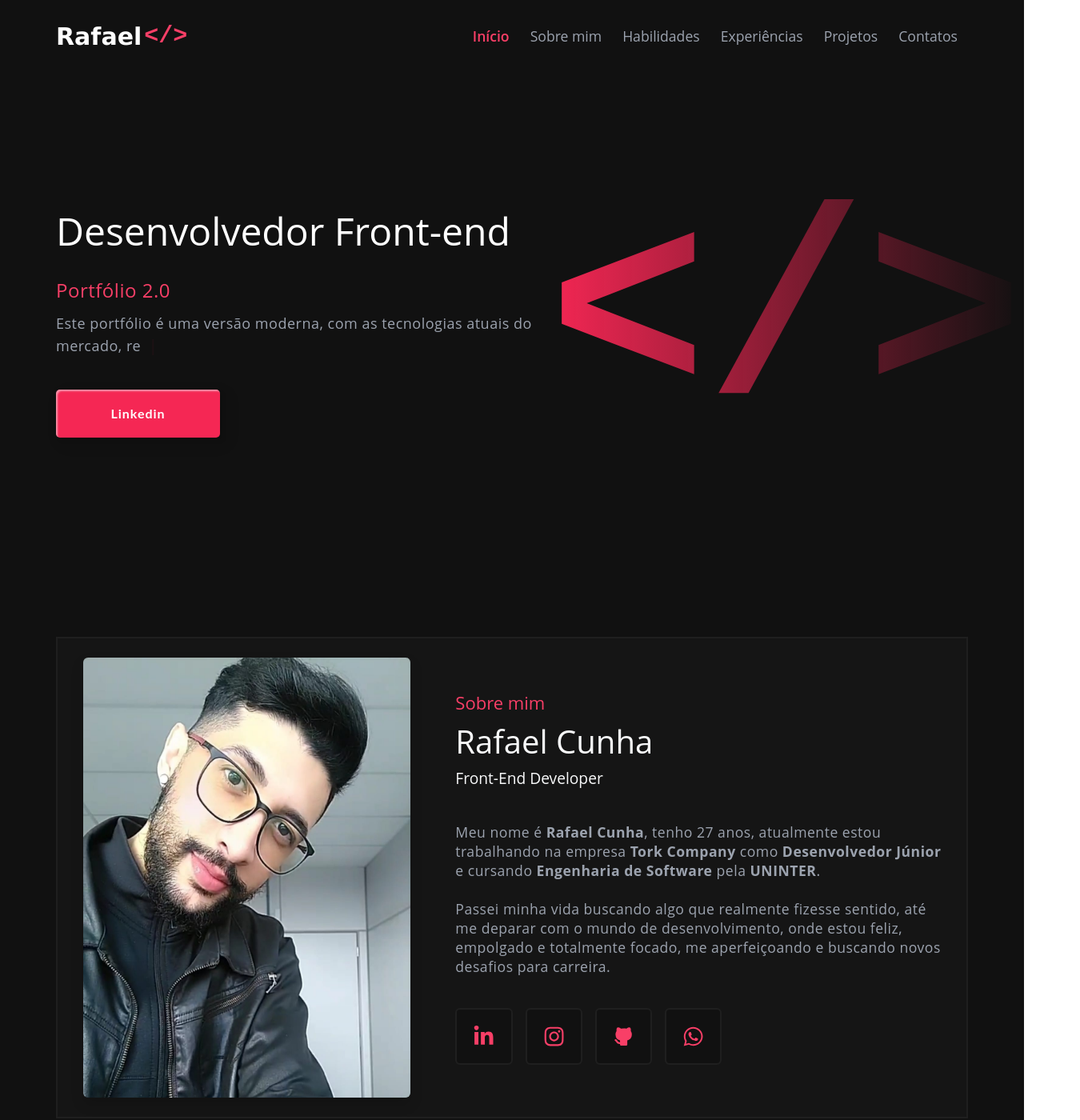
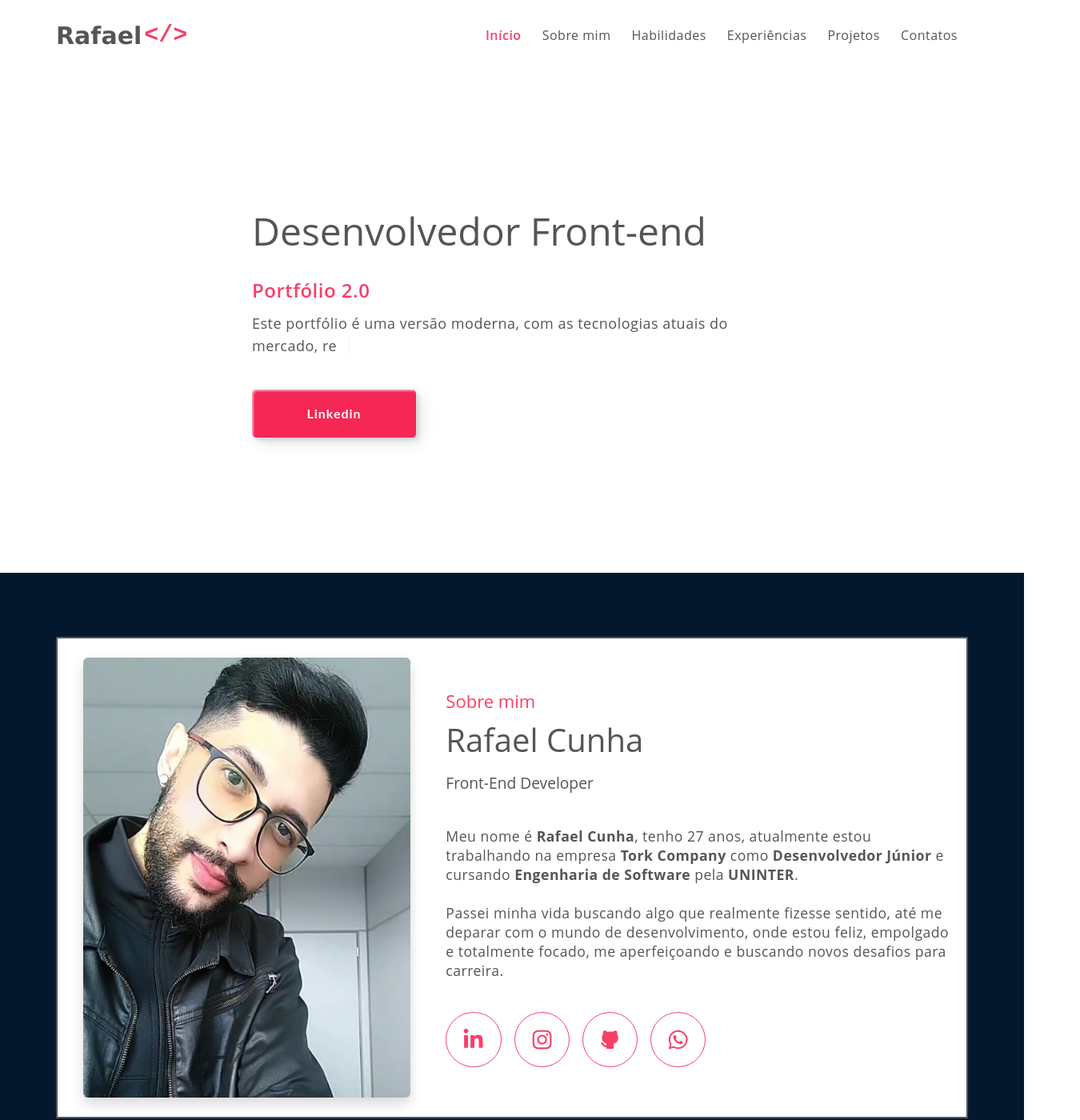
Before and after one commit to dev-rafaelcunha/Portfolio-v2, a React (Create React App) app: page / in a window 1280 px wide. Shown: the top 1400 px of the page at 80% size, 1350 px wide, since content can reach past the window. Built offline with nearby package versions, Linux system fonts and the light colour scheme.

Commit message:
Alterado cores em geral do projeto.

```diff
--- a/src/components/common/CustomButton02.jsx
+++ b/src/components/common/CustomButton02.jsx
@@ -44,6 +44,7 @@ const Button = styled.a`
     &:hover {
         background: transparent;
         box-shadow: none;
+        color: #555;
     }
 
     &:before,
--- a/src/components/layout/Header.jsx
+++ b/src/components/layout/Header.jsx
@@ -5,13 +5,14 @@ import { GridLayout } from "../../global/GridLayout";
 const Heading = styled.header`
 
     height: 10vh;
-    background-color: #111;
+    background-color: #fff;
+    z-index: 101;
 `;
 
 const Name = styled.span`
 
     text-decoration: none;
-    color: #fff;
+    color: #555;
     font-size: 30px;
     font-weight: bold;
     font-family:"Lucida Sans", "Lucida Sans Regular", "Lucida Grande", "Lucida Sans Unicode", Geneva, Verdana, sans-serif;
--- a/src/components/layout/Nav.jsx
+++ b/src/components/layout/Nav.jsx
@@ -3,23 +3,13 @@ import { useState } from 'react';
 
 const LinkNav = styled.a`
 
-    color: #9ca3af;
-    font-size: 1.1rem;
+    color: #555;
+    font-size: 1rem;
     margin: 0 5px;
-
-    &::after {
-        content: "";
-        width: 100%;
-        height: 1px;
-        display: block;
-        background-image: linear-gradient(to right, #966cf900, #f52754, #f52754);
-        transform-origin: right;
-        transform: scaleX(0);
-        transition: transform 0.5s;
-    }
+    letter-spacing: .5px;
 
     &:hover {
-        color: #fff !important;
+        color: #f83f67 !important;
     }
 
     &:hover::after {
@@ -30,6 +20,7 @@ const LinkNav = styled.a`
     &.active {
         color: #f83f67 !important;
         font-weight: 600;
+        pointer-events: none;
     }
 `;
 
--- a/src/components/pages/About.jsx
+++ b/src/components/pages/About.jsx
@@ -8,13 +8,13 @@ const Section = styled.section`
 
     height: auto;
     padding: 5rem;
-    background-color: #111;
+    background-color: #03172d;
 `;
 
 const Container = styled.div`
 
-    background-color: #151515;
-    border: 2px solid #1f1f1f;
+    background-color: #fff;
+    border: 2px solid #555;
 `;
 
 const Photo = styled.img`
@@ -42,11 +42,15 @@ const FirstColumn = styled.div`
 
 const SecondColumn = styled.div`
 
-    padding: 4rem 1.5rem 4rem;
+    display: flex;
+    flex-direction: column;
+    justify-content: center;
 
-    @media (max-width: 1199px) {
+    @media (max-width: 991px) {
 
-        padding: 4rem 1.5rem 1.5rem;
+        padding-bottom: 20px;
+        display: flex;
+        align-items: center;
     }
 `;
 
@@ -65,6 +69,7 @@ const Title = styled.span`
 const Name = styled.h1`
 
     font-size: 2.5rem;
+    color: #555;
 
     @media (max-width: 991px) {
 
@@ -77,6 +82,7 @@ const Name = styled.h1`
 const Description = styled.span`
 
     font-size: 1.2rem;
+    color: #555;
 
     @media (max-width: 991px) {
 
@@ -88,7 +94,7 @@ const Description = styled.span`
 const Text = styled.p`
 
     font-size: 1.1rem;
-    color: #9ca3af;
+    color: #555;
     line-height: 1.5rem;
     letter-spacing: .5px;
     margin-top: 40px;
@@ -104,16 +110,18 @@ const Social = styled.div`
 const Card = styled.a`
 
     padding: 20px;
-    background-color: #111;
+    background-color: #fff;
     display: flex;
-    border: 2px solid #1f1f1f;
+    border: 1px solid #f83f67;
     align-items: center;
     font-size: 1.7rem;
     color: #f83f67;
+    border-radius: 50% !important;
 
     &:hover {
 
-        border: 2px solid #f83f67;
+        background-color: #f83f67;
+        color: #fff;
     }
 `;
 
@@ -136,8 +144,8 @@ function About() {
                     </FirstColumn>
                     <SecondColumn className="col-lg">
                         <Title>Sobre mim</Title>
-                        <Name className="text-light mt-2">Rafael Cunha</Name>
-                        <Description className='text-light mt-2'>Front-End Developer</Description>
+                        <Name className="mt-2">Rafael Cunha</Name>
+                        <Description className='mt-2'>Front-End Developer</Description>
                         <Text>
                             Meu nome é <strong>Rafael Cunha</strong>, tenho 27 anos, atualmente estou trabalhando na empresa <strong>Tork Company</strong> como
                             <strong> Desenvolvedor Júnior</strong> e cursando <strong>Engenharia de Software</strong> pela <strong>UNINTER</strong>.<br /><br />
--- a/src/components/pages/Home.jsx
+++ b/src/components/pages/Home.jsx
@@ -7,7 +7,7 @@ import CustomButton02 from "../common/CustomButton02";
 const Main = styled.main`
 
     height: 89.5vh;
-    background-color: #111;
+    background-color: #fff;
 
     @media (max-width: 991px) {
 
@@ -18,7 +18,7 @@ const Main = styled.main`
 const Grid = styled.div`
 
     height: 100vh;
-    width: 100vw;
+    /* width: 100vw; */
 
     @media (max-width: 991px) {
 
@@ -29,9 +29,8 @@ const Grid = styled.div`
 
 const FirstColumn = styled.div`
 
-    background-color: #111;
+    background-color: #fff;
     z-index: 100;
-    width: 40% !important;
 
     @media (max-width: 991px) {
 
@@ -43,7 +42,7 @@ const FirstColumn = styled.div`
 const Title = styled.span`
 
     font-size: 3rem;
-    color: #fff;
+    color: #555;
     margin-bottom: 20px;
     display: block;
 
@@ -59,6 +58,7 @@ const SubTitle = styled.span`
     font-size: 1.5rem;
     letter-spacing: .5px;
     color: #f83f67;
+    font-weight: 600;
 
     @media (max-width: 991px) {
 
@@ -102,7 +102,7 @@ const ContainerSocial = styled.div`
 
 function Home() {
 
-    const logo = "</>";
+    const logo = "";
 
     return (
 
@@ -110,7 +110,7 @@ function Home() {
             <Header />
             <Main className="px-5">
                 <GridLayout>
-                    <Grid className="d-flex align-items-center">
+                    <Grid className="d-flex align-items-center justify-content-center">
                         <FirstColumn>
                             <Title className="text-nowrap">Desenvolvedor Front-end</Title>
                             <SubTitle>Portfólio 2.0</SubTitle>
@@ -119,9 +119,9 @@ function Home() {
                                 <CustomButton02 href="https://www.linkedin.com/in/devrafaelcunha/" target="blank" className="mx-0" text="Linkedin"></CustomButton02>
                             </ContainerSocial>
                         </FirstColumn>
-                        <SecondColumn className="position-absolute">
+                        {/* <SecondColumn className="position-absolute">
                             <Logo>{logo}</Logo>
-                        </SecondColumn>
+                        </SecondColumn> */}
                     </Grid>
                 </GridLayout>
             </Main>
--- a/src/components/utils/TypingAnimation.jsx
+++ b/src/components/utils/TypingAnimation.jsx
@@ -13,7 +13,7 @@ const blink = keyframes`
 const Typing = styled.div`
   font-size: 18px;
   letter-spacing: .5px;
-  color: #9ca3af;
+  color: #555;
   width: 650px;
   padding-top: 10px;
 
```
